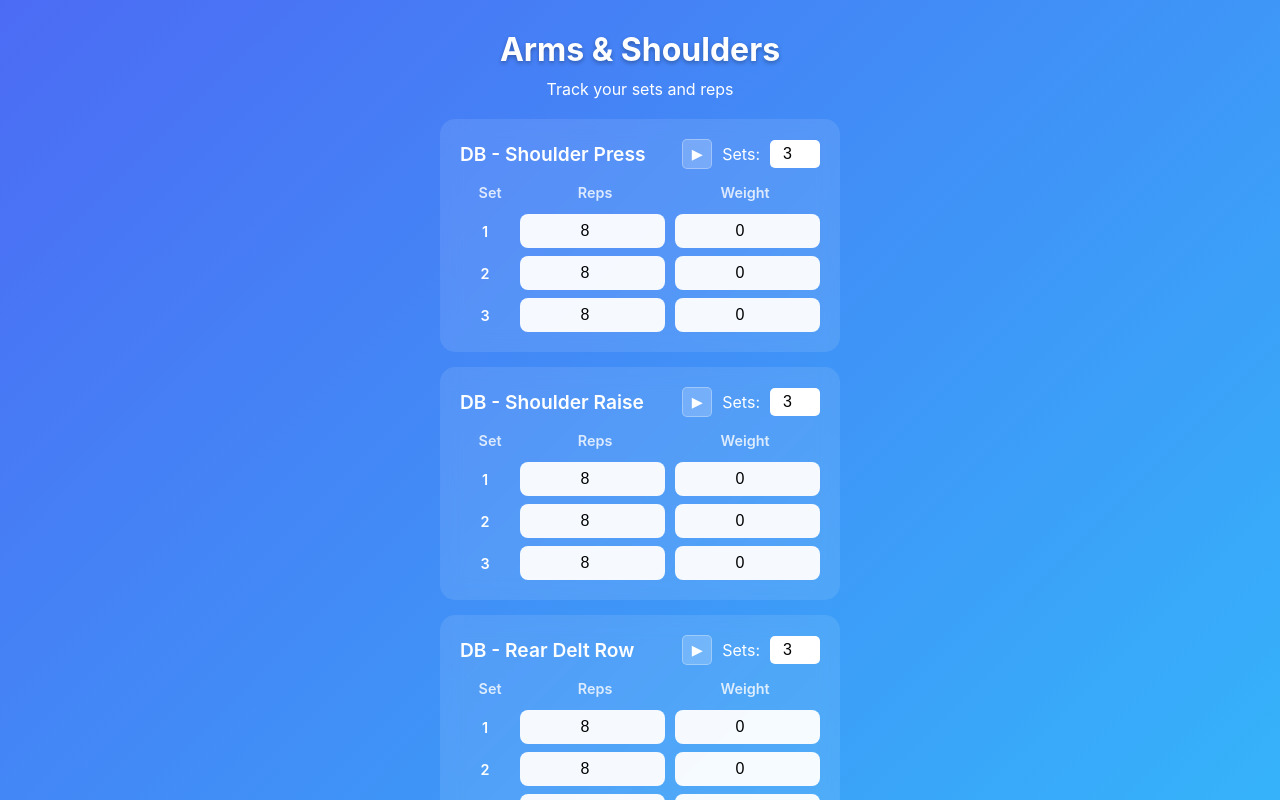
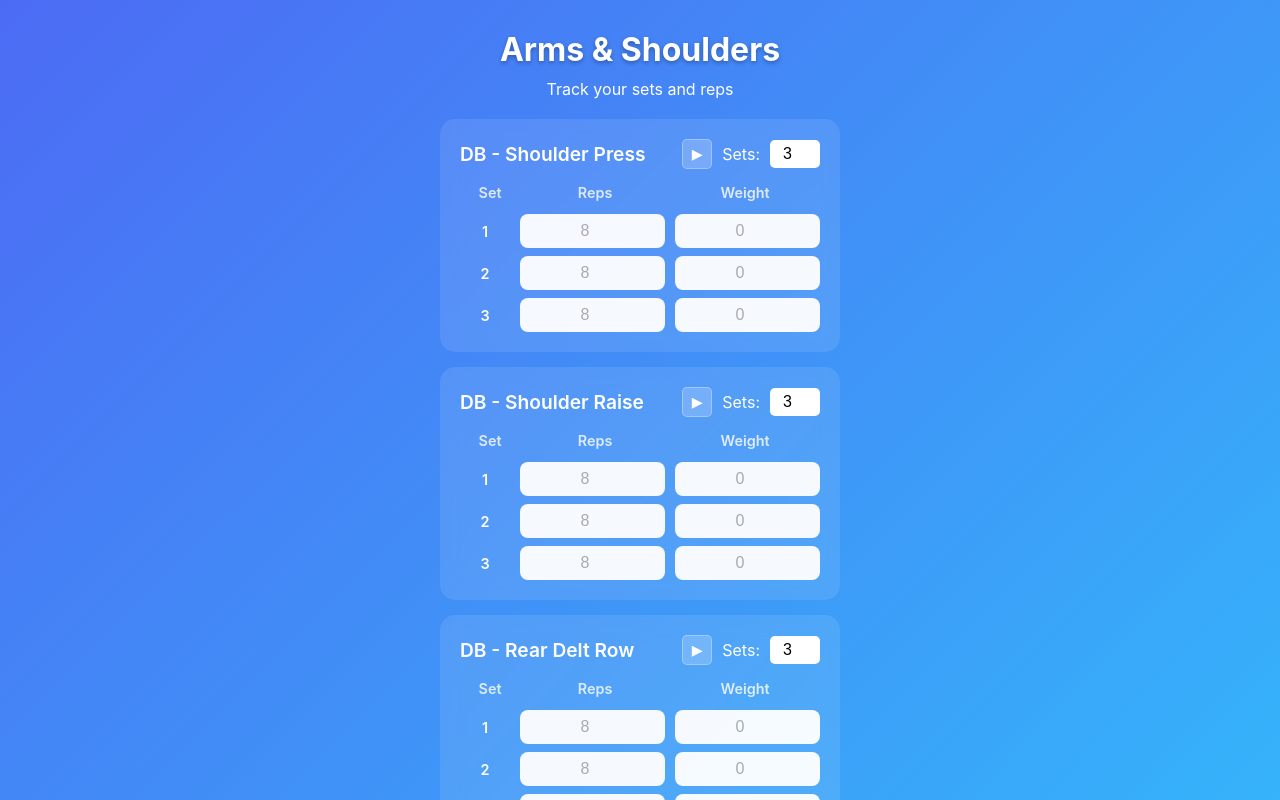
Before and after one commit to TaisHjoernsof/Workout, a Vue app: page / in a window 1280 px wide. Both pictures are taken after a click on the button "Arms & Shoulders". Shown: the top 800 px of the page. Built offline with nearby package versions, Linux system fonts and the light colour scheme.

Commit message:
Only Autosaved data as value, fully saved data as place-holder

```diff
--- a/src/App.vue
+++ b/src/App.vue
@@ -36,6 +36,7 @@
         workout-type="arms"
         :exercises="workoutExercises.arms"
         :workout-data="currentWorkoutData.arms"
+        :default-data="defaultWorkoutData.arms"
         @update-exercise="updateExerciseData"
         @update-sets="updateSets"
       />
@@ -56,6 +57,7 @@
         workout-type="chest"
         :exercises="workoutExercises.chest"
         :workout-data="currentWorkoutData.chest"
+        :default-data="defaultWorkoutData.chest"
         @update-exercise="updateExerciseData"
         @update-sets="updateSets"
       />
@@ -76,6 +78,7 @@
         workout-type="legs"
         :exercises="workoutExercises.legs"
         :workout-data="currentWorkoutData.legs"
+        :default-data="defaultWorkoutData.legs"
         @update-exercise="updateExerciseData"
         @update-sets="updateSets"
       />
@@ -142,9 +145,13 @@ export default {
       legs: {}
     })
 
+    // Track if we're starting a fresh workout or restoring auto-save
+    const isFreshWorkout = ref(true)
+
     function showScreen(screen) {
       currentScreen.value = screen
       if (screen !== 'choose') {
+        isFreshWorkout.value = true // Assume fresh workout until we check for auto-save
         loadWorkoutData(screen)
       } else {
         // Clear auto-save when going back to choose screen intentionally
@@ -169,7 +176,8 @@ export default {
           })
         })
 
-        currentWorkoutData.value = JSON.parse(JSON.stringify(defaultWorkoutData.value))
+        // For fresh workouts, start with empty current data (showing defaults as placeholders)
+        resetCurrentWorkoutData()
         saveDefaultData()
       } else {
         Object.keys(workoutExercises).forEach(workoutType => {
@@ -181,9 +189,23 @@ export default {
             }
           })
         })
-        currentWorkoutData.value = JSON.parse(JSON.stringify(defaultWorkoutData.value))
+        resetCurrentWorkoutData()
         saveDefaultData()
       }
+    }
+
+    function resetCurrentWorkoutData() {
+      // Reset current data to empty structures (will show defaults as placeholders)
+      Object.keys(workoutExercises).forEach(workoutType => {
+        currentWorkoutData.value[workoutType] = {}
+        workoutExercises[workoutType].forEach(exercise => {
+          currentWorkoutData.value[workoutType][exercise] = {
+            sets: defaultWorkoutData.value[workoutType][exercise].sets,
+            reps: Array(defaultWorkoutData.value[workoutType][exercise].sets).fill(null),
+            weight: Array(defaultWorkoutData.value[workoutType][exercise].sets).fill(null)
+          }
+        })
+      })
     }
 
     function saveDefaultData() {
@@ -191,16 +213,27 @@ export default {
     }
 
     function loadWorkoutData(workoutType) {
-      currentWorkoutData.value[workoutType] = JSON.parse(JSON.stringify(defaultWorkoutData.value[workoutType]))
+      // Start with fresh workout data (showing defaults as placeholders)
+      currentWorkoutData.value[workoutType] = {}
+      workoutExercises[workoutType].forEach(exercise => {
+        currentWorkoutData.value[workoutType][exercise] = {
+          sets: defaultWorkoutData.value[workoutType][exercise].sets,
+          reps: Array(defaultWorkoutData.value[workoutType][exercise].sets).fill(null),
+          weight: Array(defaultWorkoutData.value[workoutType][exercise].sets).fill(null)
+        }
+      })
     }
 
     function updateExerciseData(workoutType, exerciseName, setIndex, field, value) {
+      // Mark that we're no longer in a fresh workout (user is entering data)
+      isFreshWorkout.value = false
+
       // Ensure the exercise data structure exists
       if (!currentWorkoutData.value[workoutType][exerciseName]) {
         currentWorkoutData.value[workoutType][exerciseName] = {
           sets: 3,
-          reps: Array(3).fill(8),
-          weight: Array(3).fill(0)
+          reps: Array(3).fill(null),
+          weight: Array(3).fill(null)
         }
       }
 
@@ -210,12 +243,12 @@ export default {
         exerciseData[field] = [];
       }
 
-      // Handle empty values - set to default
+      // Handle empty values - set to null to indicate no user input
       if (value === '' || value === null || value === undefined) {
-        value = field === 'reps' ? 8 : 0;
+        exerciseData[field][setIndex] = null;
+      } else {
+        exerciseData[field][setIndex] = field === 'reps' || field === 'weight' ? parseInt(value) || 0 : value;
       }
-
-      exerciseData[field][setIndex] = field === 'reps' || field === 'weight' ? parseInt(value) || 0 : value;
 
       // Auto-save immediately after each change (with small delay to avoid excessive saves)
       setTimeout(() => {
@@ -224,6 +257,7 @@ export default {
     }
 
     function updateSets(workoutType, exerciseName, newSetCount) {
+      isFreshWorkout.value = false
       newSetCount = parseInt(newSetCount)
       if (newSetCount < 1) newSetCount = 1
       if (newSetCount > 10) newSetCount = 10
@@ -232,21 +266,21 @@ export default {
       if (!currentWorkoutData.value[workoutType][exerciseName]) {
         currentWorkoutData.value[workoutType][exerciseName] = {
           sets: 3,
-          reps: Array(3).fill(8),
-          weight: Array(3).fill(0)
+          reps: Array(3).fill(null),
+          weight: Array(3).fill(null)
         }
       }
 
       const exerciseData = currentWorkoutData.value[workoutType][exerciseName]
       const currentSets = exerciseData.sets || 3
 
-      if (!exerciseData.reps) exerciseData.reps = Array(currentSets).fill(8)
-      if (!exerciseData.weight) exerciseData.weight = Array(currentSets).fill(0)
+      if (!exerciseData.reps) exerciseData.reps = Array(currentSets).fill(null)
+      if (!exerciseData.weight) exerciseData.weight = Array(currentSets).fill(null)
 
       if (newSetCount > currentSets) {
         for (let i = currentSets; i < newSetCount; i++) {
-          exerciseData.reps[i] = 8
-          exerciseData.weight[i] = 0
+          exerciseData.reps[i] = null
+          exerciseData.weight[i] = null
         }
       } else if (newSetCount < currentSets) {
         exerciseData.reps = exerciseData.reps.slice(0, newSetCount)
@@ -270,7 +304,8 @@ export default {
         screen: currentScreen.value,
         workoutType: workoutType,
         data: JSON.parse(JSON.stringify(currentWorkoutData.value[workoutType])),
-        timestamp: new Date().toISOString()
+        timestamp: new Date().toISOString(),
+        isFreshWorkout: isFreshWorkout.value
       }
 
       localStorage.setItem('workoutAutoSave', JSON.stringify(autoSaveData));
@@ -291,6 +326,7 @@ export default {
             if (confirm('Found an unsaved workout from recently. Would you like to restore it?')) {
               currentScreen.value = autoSaveData.screen;
               currentWorkoutData.value[autoSaveData.workoutType] = autoSaveData.data;
+              isFreshWorkout.value = autoSaveData.isFreshWorkout || false;
             } else {
               // Clear the auto-save if user doesn't want to restore
               clearAutoSave();
@@ -340,6 +376,7 @@ export default {
       workouts.push(workout)
       localStorage.setItem('workouts', JSON.stringify(workouts))
 
+      // Update default data with the completed workout (for placeholders next time)
       defaultWorkoutData.value[workoutType] = JSON.parse(JSON.stringify(currentWorkoutData.value[workoutType]))
       saveDefaultData()
 
@@ -414,6 +451,7 @@ export default {
       currentScreen,
       workoutExercises,
       currentWorkoutData,
+      defaultWorkoutData,
       showScreen,
       updateExerciseData,
       updateSets,
--- a/src/components/WorkoutExercises.vue
+++ b/src/components/WorkoutExercises.vue
@@ -59,6 +59,7 @@
             type="number"
             class="set-input"
             :value="getCurrentValue(exercise, 'reps', i-1)"
+            :placeholder="getDefaultValue(exercise, 'reps', i-1)"
             @input="handleInputChange($event, workoutType, exercise, i-1, 'reps')"
             @focus="handleFocus($event, 'reps')"
             @blur="handleBlur($event, 'reps')"
@@ -67,6 +68,7 @@
             type="number"
             class="set-input"
             :value="getCurrentValue(exercise, 'weight', i-1)"
+            :placeholder="getDefaultValue(exercise, 'weight', i-1)"
             @input="handleInputChange($event, workoutType, exercise, i-1, 'weight')"
             @focus="handleFocus($event, 'weight')"
             @blur="handleBlur($event, 'weight')"
@@ -83,7 +85,8 @@ export default {
   props: {
     workoutType: String,
     exercises: Array,
-    workoutData: Object
+    workoutData: Object,
+    defaultData: Object
   },
   emits: ['update-exercise', 'update-sets'],
   data() {
@@ -97,35 +100,45 @@ export default {
     getCurrentValue(exercise, field, index) {
       const exerciseData = this.workoutData[exercise];
       if (!exerciseData || !exerciseData[field]) {
-        return field === 'reps' ? 8 : 0;
+        return '';
       }
       const value = exerciseData[field][index];
 
-      // Return the actual value, or default if undefined/null
+      // Return empty string for null values (user hasn't entered data yet)
       if (value === null || value === undefined) {
-        return field === 'reps' ? 8 : 0;
+        return '';
       }
 
-      return value;
+      return value.toString();
+    },
+
+    getDefaultValue(exercise, field, index) {
+      const exerciseData = this.defaultData[exercise];
+      if (!exerciseData || !exerciseData[field]) {
+        return field === 'reps' ? '8' : '0';
+      }
+      const value = exerciseData[field][index];
+      const defaultValue = field === 'reps' ? 8 : 0;
+
+      return (value === null || value === undefined) ? defaultValue.toString() : value.toString();
     },
 
     handleFocus(event, field) {
       this.focusedInputs.add(event.target);
-      const defaultValue = field === 'reps' ? 8 : 0;
-      // Only clear if the current value is the default
-      if (parseInt(event.target.value) === defaultValue) {
+      // Only clear if the current value is empty (user hasn't entered data)
+      if (event.target.value === '') {
         event.target.value = '';
       }
     },
 
     handleBlur(event, field) {
       this.focusedInputs.delete(event.target);
-      // If empty after blur, set to default
+      // If empty after blur, keep it empty (will show placeholder)
       if (event.target.value === '') {
-        const defaultValue = field === 'reps' ? 8 : 0;
-        event.target.value = defaultValue;
-        this.$emit('update-exercise', this.workoutType, event.target.getAttribute('data-exercise'),
-                  parseInt(event.target.getAttribute('data-index')), field, defaultValue);
+        // Emit null to indicate no user input
+        const exercise = event.target.getAttribute('data-exercise');
+        const setIndex = parseInt(event.target.getAttribute('data-index'));
+        this.$emit('update-exercise', this.workoutType, exercise, setIndex, field, null);
       }
     },
 
```
